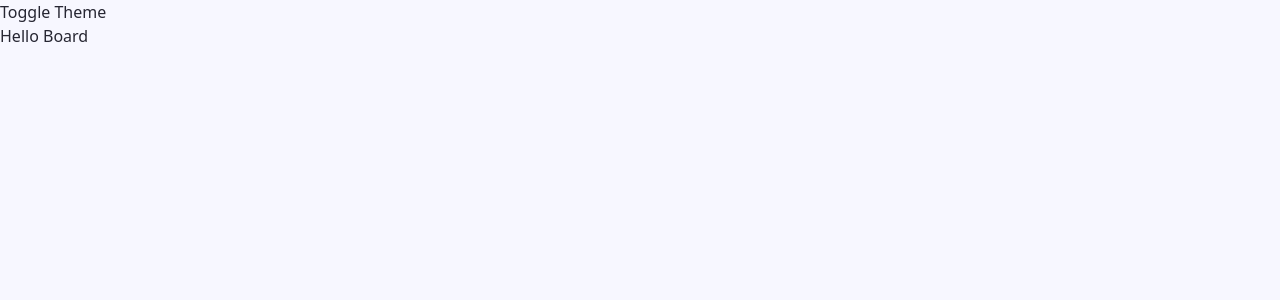
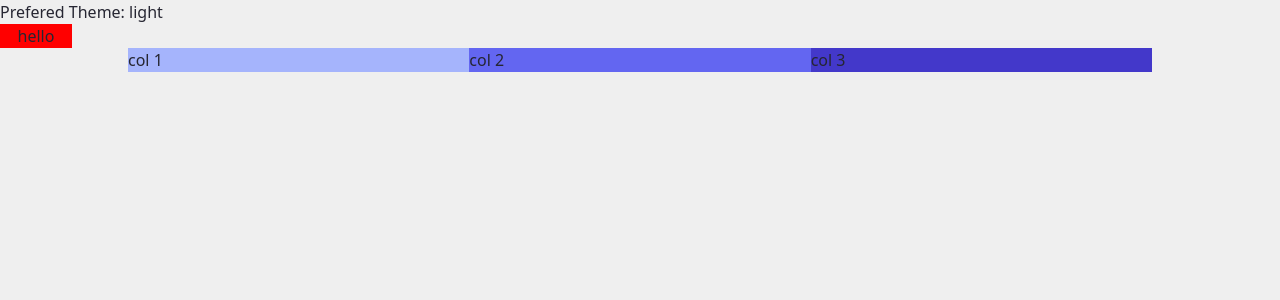
Before and after one commit to pablocantu/JATL, a React (Create React App) app: page / in a window 1280 px wide. Shown: the top 300 px of the page. Built offline with nearby package versions, Linux system fonts and the light colour scheme.

Commit message:
Refactored switching theme modes to use a context

```diff
--- a/src/App.tsx
+++ b/src/App.tsx
@@ -1,14 +1,13 @@
 import React from 'react';
 
 import Board from 'components/Board/Board';
-import ThemeProvider from 'components/ThemeButton/ThemeButton';
+import ThemeProvider from 'components/contexts/ThemeProvider/ThemeProvider';
 
 function App(): JSX.Element {
 	return (
-		<div>
-			<ThemeProvider />
+		<ThemeProvider>
 			<Board title='Hello Board' />
-		</div>
+		</ThemeProvider>
 	);
 }
 
--- a/src/components/Board/Board.tsx
+++ b/src/components/Board/Board.tsx
@@ -1,13 +1,32 @@
-import React from 'react';
+import React, { useContext } from 'react';
 
+import { ThemeContext } from 'components/contexts/ThemeProvider/ThemeProvider';
 interface Props {
     title: string;
 }
 
 const Board: React.FC<Props> = ({ title }: Props) => {
+    const {
+        preferedTheme,
+        setPreferedTheme
+    } = useContext(ThemeContext);
+
     return (
         <div>
-            {title}
+            <div>Prefered Theme: {preferedTheme}</div>
+            <button
+                style={{ width: '72px', backgroundColor: 'red' }}
+                onClick={() => {
+                    if (setPreferedTheme) setPreferedTheme(preferedTheme == 'light' ? 'dark' : 'light');
+                }}
+            >
+                hello
+            </button>
+            <div className='w-4/5 m-auto grid lg:grid-cols-3 md:grid-cols-2 ms:grid-cols-1'>
+                <div className='bg-indigo-300 dark:bg-gray-700 hidden sm:block'>col 1</div>
+                <div className='bg-indigo-500'>col 2</div>
+                <div className='bg-indigo-700'>col 3</div>
+            </div>
         </div>
     );
 }
--- a/src/components/ThemeButton/ThemeButton.tsx
+++ b/src/components/contexts/ThemeProvider/ThemeProvider.tsx
@@ -1,21 +1,17 @@
-import React, { useEffect, useState } from 'react';
+import React, { createContext, useEffect, useState } from 'react';
 
-type ThemeType = 'light' | 'dark';
+import {
+    ThemeType,
+    ThemeColors,
+    ThemeOption
+} from './models/themeModels';
 
-type ThemeColors = {
-    text: string,
-    background: string,
-    primary: string,
-    secondary: string,
-    success: string,
-    danger: string,
-    warning: string
-}
-
-const themes = {
+const themes: ThemeOption = {
     light: {
         text: '#262632',
-        background: '#f7f7ff',
+        backgroundPrimary: '#EFEFEF',
+        backgroundSecondary: '#E8E8E8',
+        backgroundTertirary: '#DBDBDB',
         primary: '#454ade',
         secondary: '#ee5622',
         success: '#139a43',
@@ -24,7 +20,9 @@ const themes = {
     },
     dark: {
         text: '#f7f7ff',
-        background: '#262632',
+        backgroundPrimary: '#202225',
+        backgroundSecondary: '#2F3136',
+        backgroundTertirary: '#3F434A',
         primary: '#454ade',
         secondary: '#ee5622',
         success: '#139a43',
@@ -33,7 +31,18 @@ const themes = {
     }
 }
 
-const ThemeProvider: React.FC = () => {
+interface Props {
+    children: React.ReactNode
+}
+
+interface ContextProps {
+    preferedTheme: string,
+    setPreferedTheme: React.Dispatch<React.SetStateAction<ThemeType>> | (() => string)
+}
+
+export const ThemeContext = createContext<Partial<ContextProps>>({});
+
+const ThemeProvider: React.FC<Props> = ({ children }: Props) => {
     const [preferedTheme, setPreferedTheme] = useState<ThemeType>('light');
 
     useEffect(() => {
@@ -52,13 +61,9 @@ const ThemeProvider: React.FC = () => {
     }, [preferedTheme]);
 
     return (
-        <div>
-            <button
-                onClick={() => setPreferedTheme(preferedTheme === 'light' ? 'dark' : 'light')}
-            >
-                Toggle Theme
-            </button>
-        </div>
+        <ThemeContext.Provider value={{ preferedTheme, setPreferedTheme }}>
+            {children}
+        </ThemeContext.Provider>
     );
 }
 
--- /dev/null
+++ b/src/components/contexts/ThemeProvider/models/themeModels.tsx
@@ -0,0 +1,17 @@
+export type ThemeType = 'light' | 'dark';
+
+export interface ThemeColors {
+    text: string,
+    backgroundPrimary: string,
+    backgroundSecondary: string,
+    backgroundTertirary: string,
+    primary: string,
+    secondary: string,
+    success: string,
+    danger: string,
+    warning: string
+}
+
+export interface ThemeOption {
+    [opt: string]: ThemeColors
+}
--- a/src/index.css
+++ b/src/index.css
@@ -1,8 +1,20 @@
+:root {
+	--text: '#262632';
+	--backgroundPrimary: '#EFEFEF';
+	--backgroundSecondary: '#E8E8E8';
+	--backgroundTertirary: '#DBDBDB';
+	--primary: '#454ade';
+	--secondary: '#ee5622';
+	--success: '#139a43';
+	--danger: '#fd584f';
+	--warning: '#eca72c';
+}
+
+body {
+	background-color: var(--backgroundPrimary);
+	color: var(--text);
+}
+
 @tailwind base;
 @tailwind components;
 @tailwind utilities;
-
-body {
-	color: var(--text);
-	background-color: var(--background);
-}
--- a/tailwind.config.js
+++ b/tailwind.config.js
@@ -1,8 +1,20 @@
 module.exports = {
   purge: ['./src/**/*.{js,jsx,ts,tsx}', './public/index.html'],
-  darkMode: false, // or 'media' or 'class'
+  darkMode: 'class', // or 'media' or 'class'
   theme: {
-    extend: {},
+    extend: {
+      colors: {
+        'c-text': 'var(--text)',
+        'c-bg-primary': 'var(--backgroundPrimary)',
+        'c-bg-secondary': 'var(--backgroundSecondary)',
+        'c-bg-tertiary': 'var(--backgroundTertirary)',
+        'c-primary': 'var(--primary)',
+        'c-secondary': 'var(--secondary)',
+        'c-success': 'var(--success)',
+        'c-danger': 'var(--danger)',
+        'c-warning': 'var(--warning)'
+      }
+    },
   },
   variants: {
     extend: {},
```
